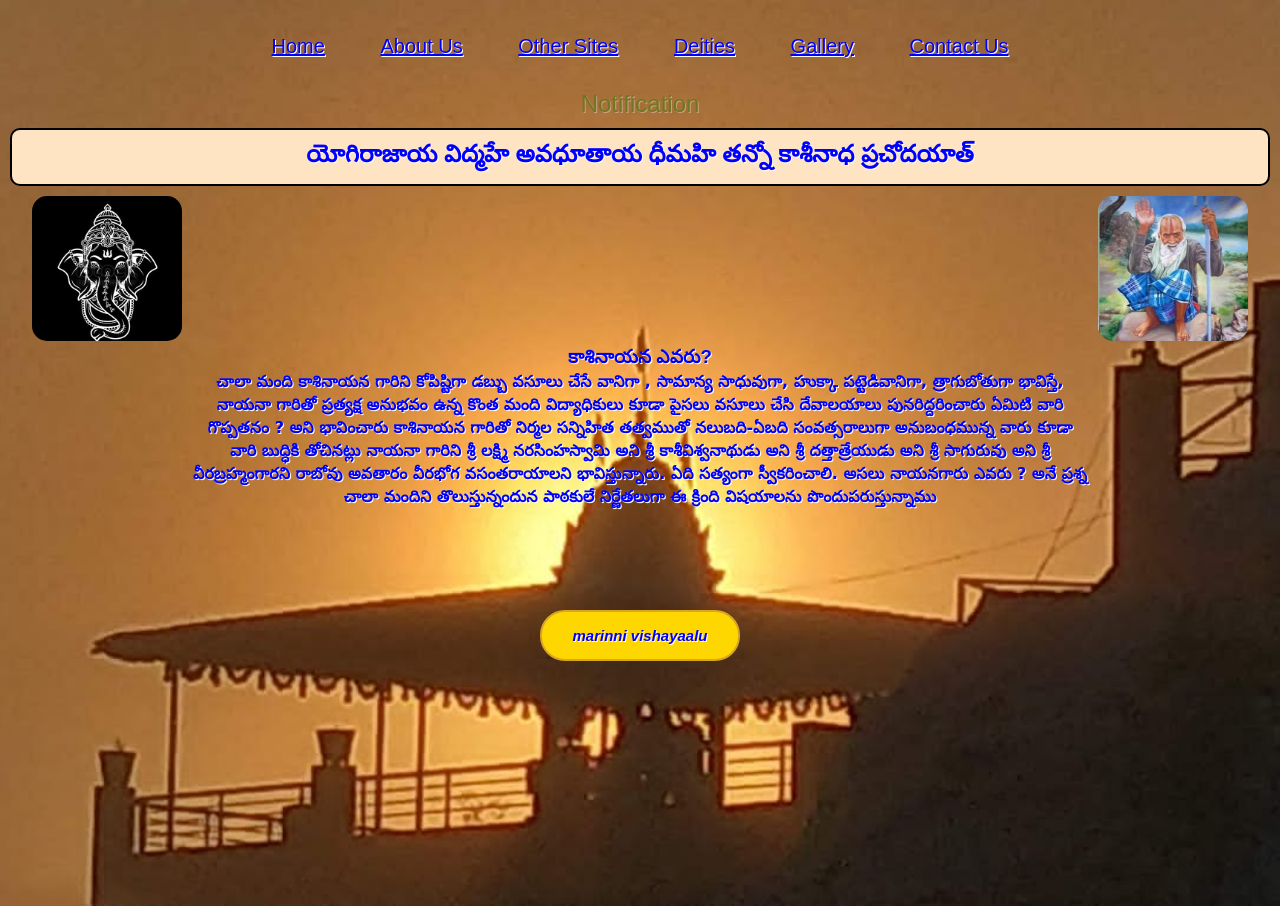
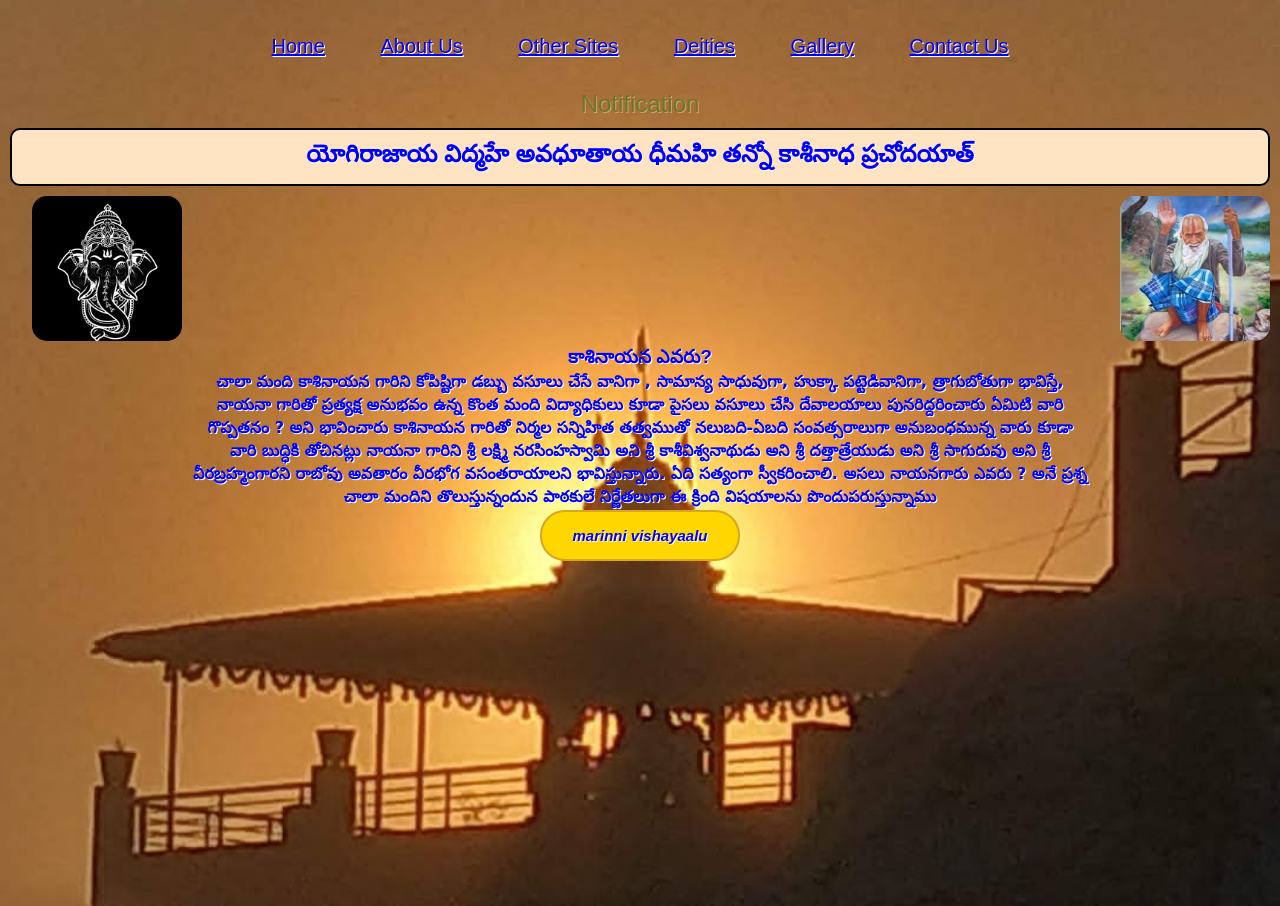
Before and after one commit to sdhar0346/Ashram, a plain HTML site: page index.html in a window 1280 px wide. Drawn offline with Linux system fonts and the light colour scheme.

Commit message:
First commit

```diff
--- a/S/slider-style.css
+++ b/S/slider-style.css
@@ -845,4 +845,23 @@ and (min-width :600px)
     filter: grayscale(0);
     transform:scale(1.1);
 }
+#ganesha {
+    float: left;
+    border-radius: 10px;
+    width: 10vw;
+    height: 15vh;
+    filter: invert(1);
 }
+
+#skn {
+    margin-right: 0px;
+    /* margin-left: 800px; */
+    border-radius: 10px;
+    width: 10vw;
+    height: 15vh;
+    float: right;
+}
+    #more {
+        margin-top: auto;
+    }
+}
--- a/index.html
+++ b/index.html
@@ -80,7 +80,7 @@
                 ? అని భావించారు కాశినాయన గారితో నిర్మల సన్నిహిత తత్వముతో నలుబది-ఏబది సంవత్సరాలుగా అనుబంధమున్న వారు కూడా వారి బుద్ధికి తోచినట్లు నాయనా గారిని శ్రీ లక్ష్మి నరసింహస్వామి అని శ్రీ కాశీవిశ్వనాథుడు అని శ్రీ దత్తాత్రేయుడు అని శ్రీ సాగురువు అని
                 శ్రీ వీరబ్రహ్మంగారని రాబోవు అవతారం వీరభోగ వసంతరాయాలని భావిస్తున్నారు. ఏది సత్యంగా స్వీకరించాలి. అసలు నాయనగారు ఎవరు ? అనే ప్రశ్న చాలా మందిని తొలుస్తున్నందున పాఠకులే నిర్ణేతలుగా ఈ క్రింది విషయాలను పొందుపరుస్తున్నాము
             </p>
-            <button>marinni vishayaalu</button>
+            <button id="more">marinni vishayaalu</button>
         </div>
 
         <!--<div class="block" id="intro">
```
